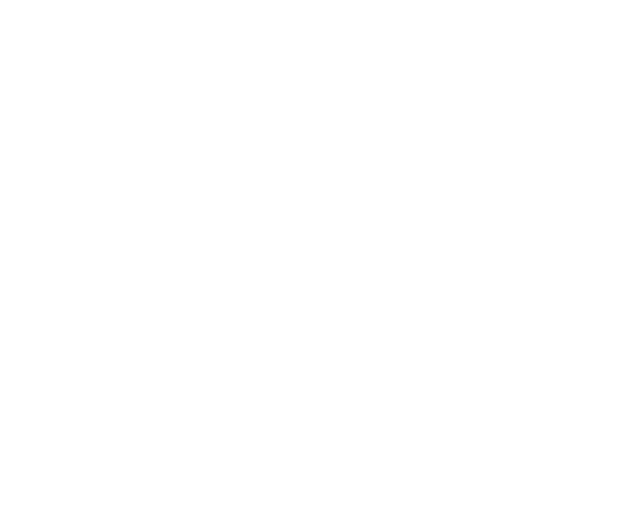
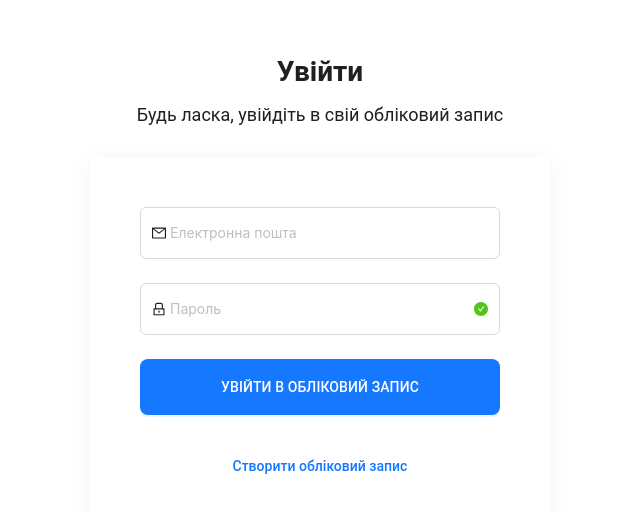
Before and after one commit to SofienkoDV/Voice-of-friends, a React (Create React App) app: page /login in a window 1280 px wide. Before the commit this address had no page. Shown: the part 105-618 px from the top of the page, without its empty margins (320-960 px from the left). Built offline with nearby package versions, Linux system fonts and the light colour scheme.

Commit message:
Added paths to the app

```diff
--- a/src/App.js
+++ b/src/App.js
@@ -1,9 +1,13 @@
-import { Auth } from "./pages";
+import { Auth, Home } from "./pages";
+import { Routes, Route } from "react-router-dom";
 
 function App() {
   return (
     <div className="wrapper">
-      <Auth />
+      <Routes>
+        <Route path="*" element={<Auth />} />
+        <Route path="/im" element={<Home />} />
+      </Routes>
     </div>
   );
 }
--- a/src/pages/Auth/Auth.jsx
+++ b/src/pages/Auth/Auth.jsx
@@ -8,7 +8,7 @@
     <section className="auth">
       <div className="auth__content">
         <Routes>
-          <Route path="/" element={<LoginForm />} />
+          <Route path="/login" element={<LoginForm />} />
           <Route path="/register" element={<RegisterForm />} />
         </Routes>
       </div>
--- a/src/pages/index.js
+++ b/src/pages/index.js
@@ -1 +1,2 @@
 export { default as Auth } from "./Auth/Auth";
+export { default as Home } from "./Home/Home";
```
